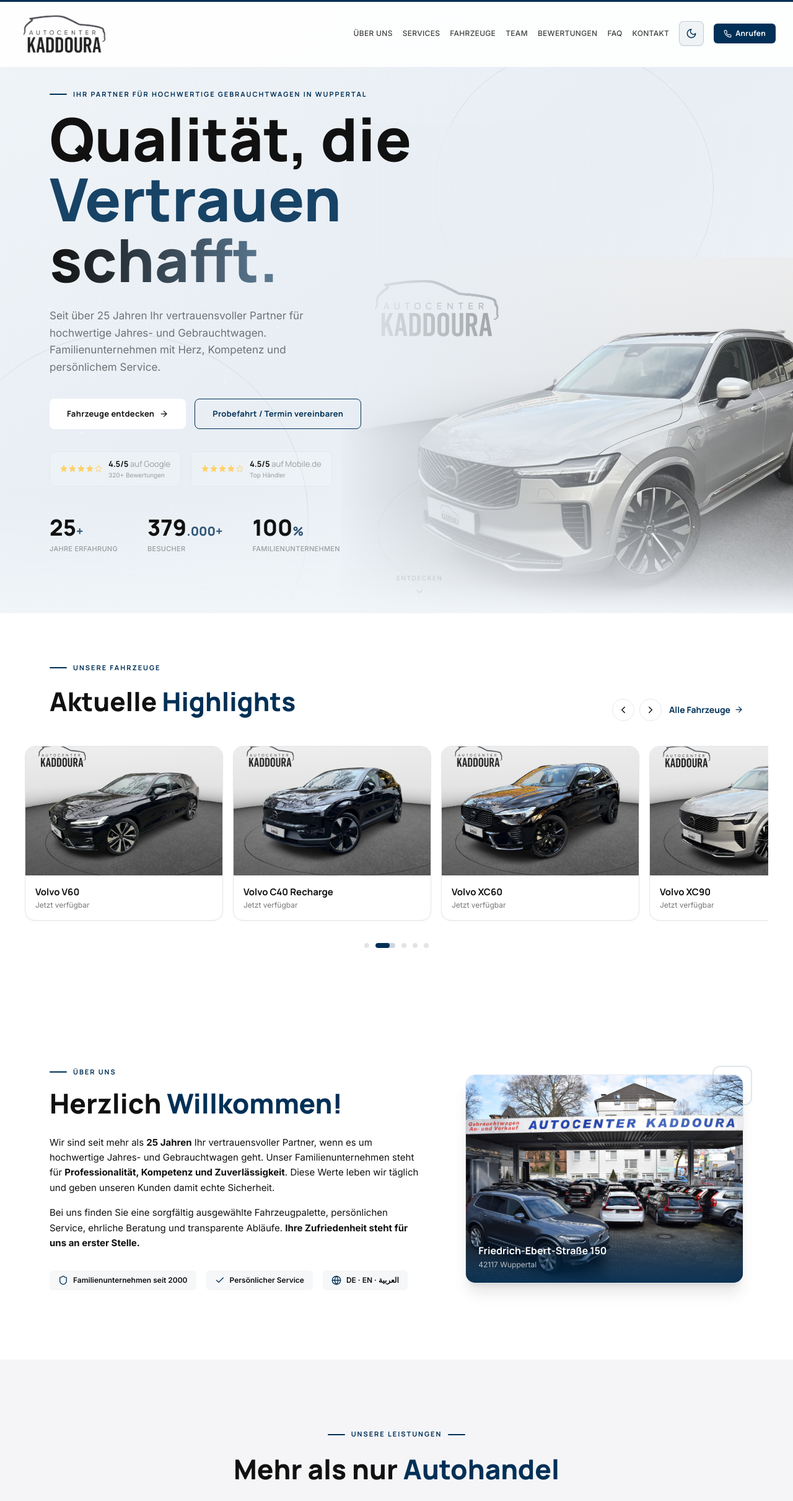
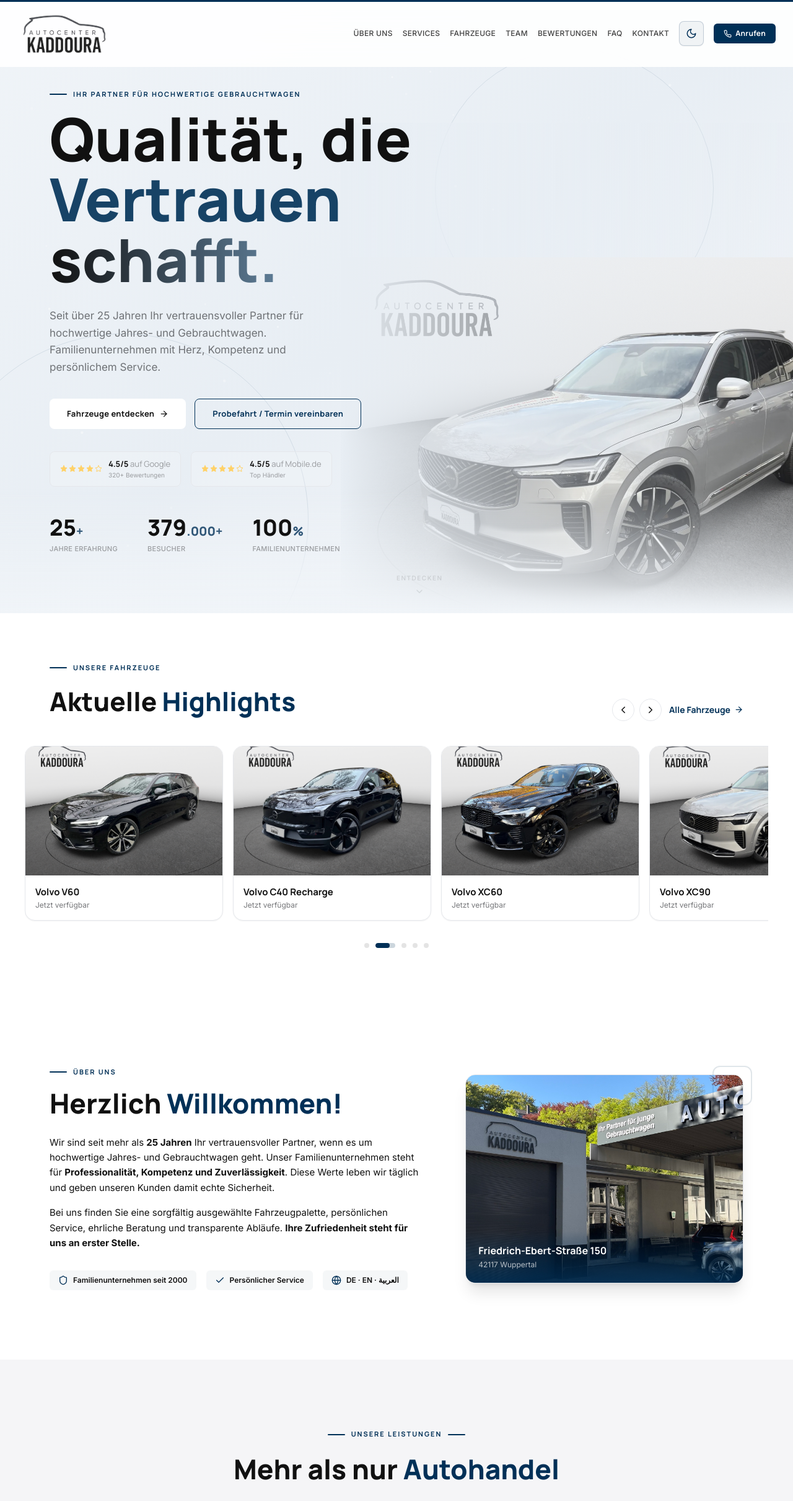
Before and after one commit to DevBerkcan/kaddoura, a Next.js app: page / in a window 1280 px wide. Shown: the top 2421 px of the page at 62% size. Built offline with nearby package versions, Linux system fonts and the light colour scheme.

Commit message:
hotfix new changes

```diff
--- a/src/components/sections/hero.tsx
+++ b/src/components/sections/hero.tsx
@@ -96,7 +96,7 @@
         className="relative z-[4] max-w-[1200px] mx-auto px-6 sm:px-10 w-full pt-36 pb-24"
       >
         <motion.div variants={fadeUp}>
-          <Eyebrow>Ihr Partner für hochwertige Gebrauchtwagen in Wuppertal</Eyebrow>
+          <Eyebrow>Ihr Partner für hochwertige Gebrauchtwagen</Eyebrow>
         </motion.div>
 
         <motion.h1
--- a/src/lib/constants.ts
+++ b/src/lib/constants.ts
@@ -32,7 +32,7 @@
 
 export const IMAGES = {
   heroCar: "/1767029764837.jpeg",
-  dealership: "/herosectionimg.jpg",
+  dealership: "/ueber-uns.jpg",
   rami: "/chef.png",
   ahmad: "/chefbaba.png",
 } as const;
```
Also changed, not shown: public/ueber-uns.jpg (added), 1 other file (tests, documents, lock files or other folders).
